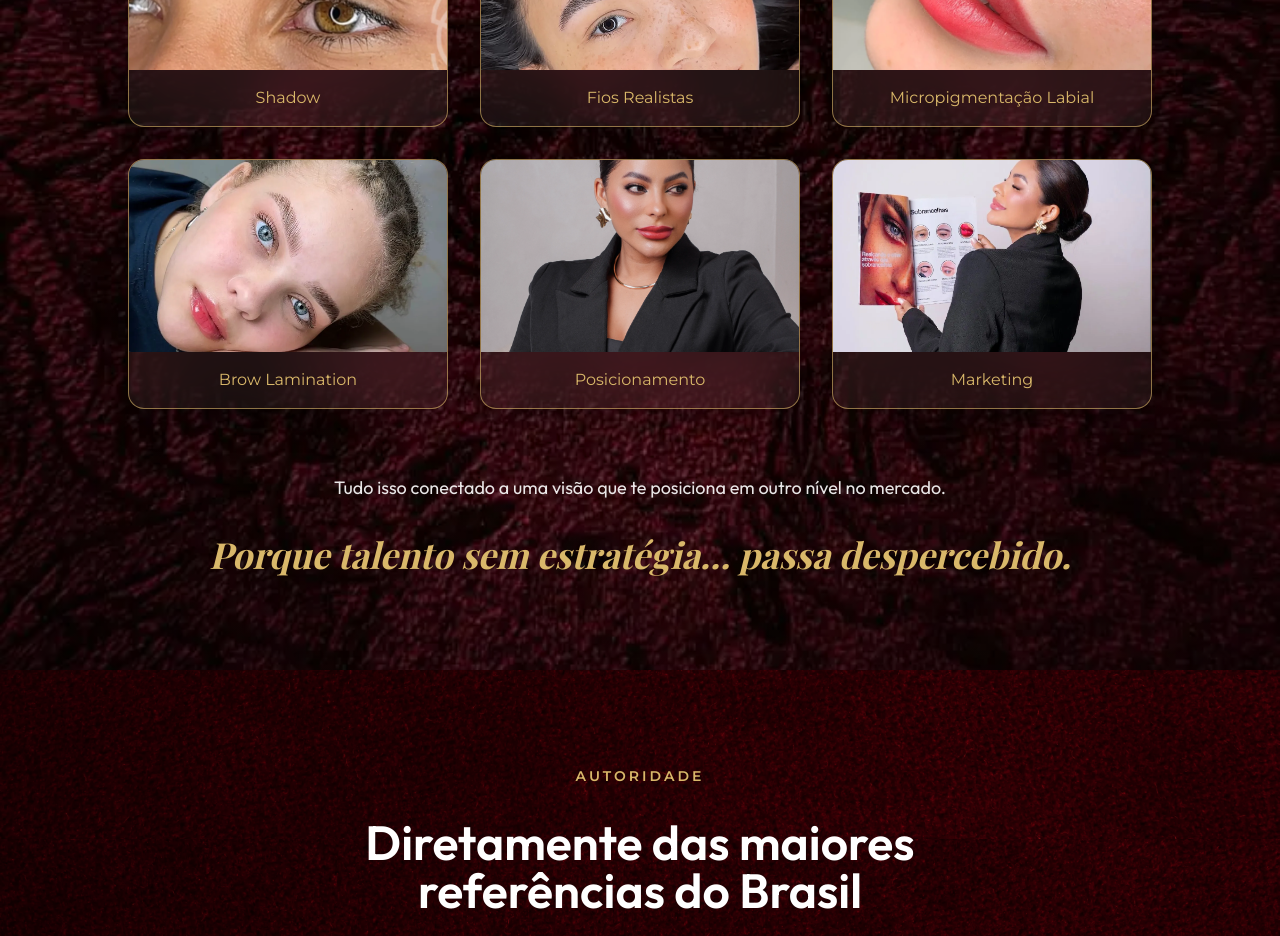
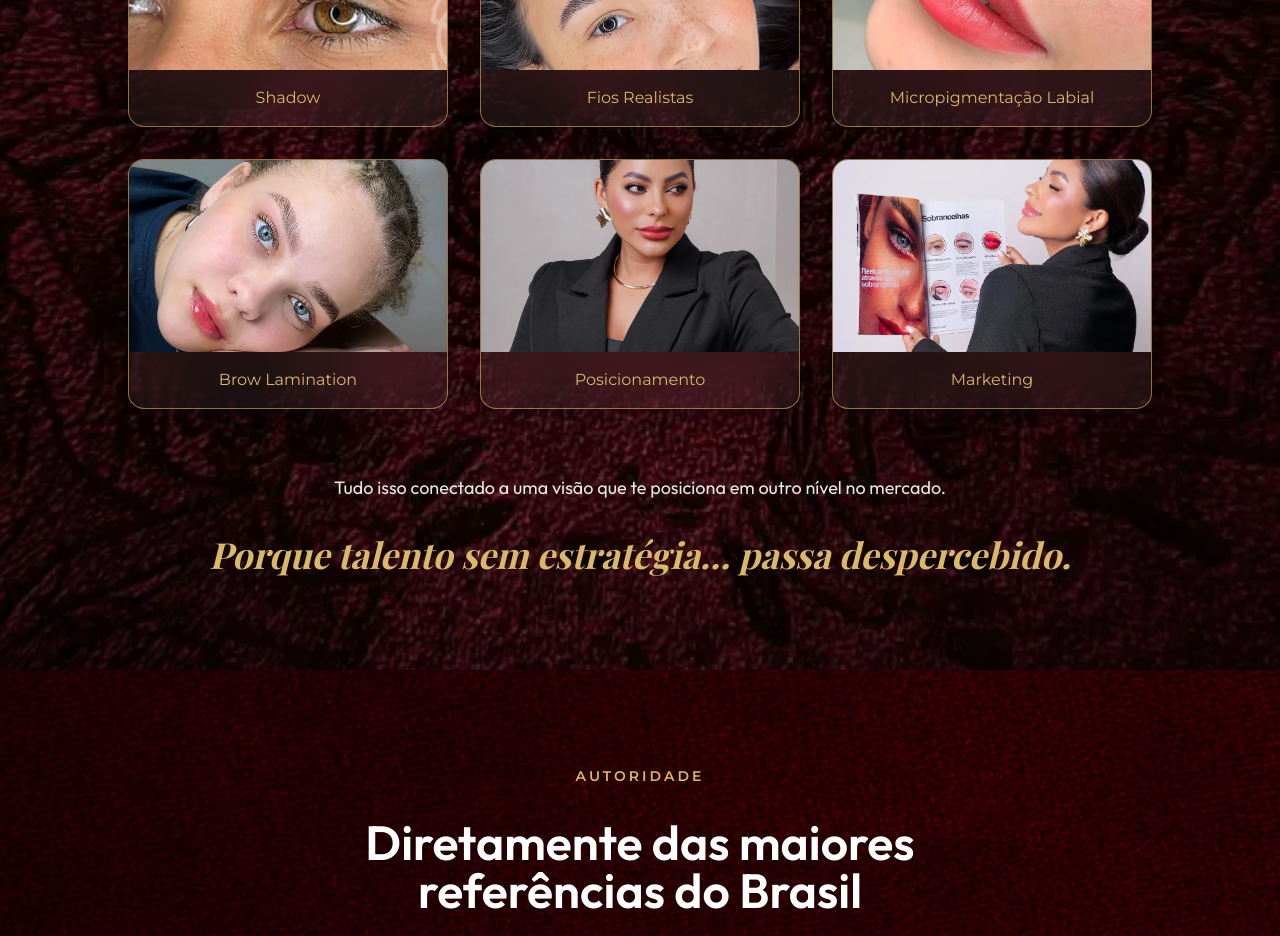
Before and after one commit to italolima01/landing-bridgerton, a React (Create React App) app: page / in a window 1280 px wide. Shown: the part 3500-4436 px from the top of the page. Built offline with nearby package versions, Linux system fonts and the light colour scheme; the HTML template or start-up script is replaced by a standard one; a web font is replaced by a local one.

Commit message:
fix: Diferencial: Ajustada imagem dentro do card Marketing

```diff
--- a/src/components/Diferencial.jsx
+++ b/src/components/Diferencial.jsx
@@ -7,7 +7,7 @@ const skills = [
   { icon: '💋', name: 'Micropigmentação Labial', img: '/assets/img/aquarelle-lips.webp', objectPosition: 'center 55%' },
   { icon: '✨', name: 'Brow Lamination', img: '/assets/img/brow-lamination.webp', objectPosition: 'center 35%' },
   { icon: '👑', name: 'Posicionamento', img: '/assets/img/posicionamento.webp', objectPosition: 'center 40%' },
-  { icon: '📈', name: 'Marketing', img: '/assets/img/marketing.webp', objectPosition: 'center 35%' },
+  { icon: '📈', name: 'Marketing', img: '/assets/img/marketing.webp', objectPosition: '20% 30%' },
 ];
 
 const Diferencial = () => {
@@ -74,11 +74,16 @@ const Diferencial = () => {
                     src={`${process.env.PUBLIC_URL}${skill.img}`}
                     alt={skill.name}
                     className={`w-full h-full object-cover transition-transform duration-300 ${
-                      skill.name === 'Shadow' ? 'scale-150 hover:scale-[1.6]' : 'hover:scale-110'
+                      skill.name === 'Shadow' ? 'scale-150 hover:scale-[1.6]' :
+                      skill.name === 'Marketing' ? 'scale-125 hover:scale-[1.35] translate-x-8' :
+                      'hover:scale-110'
                     } ${
                       skill.name === 'Posicionamento' ? 'scale-100' : ''
                     }`}
-                    style={skill.objectPosition ? { objectPosition: skill.objectPosition } : {}}
+                    style={{
+                      objectPosition: skill.objectPosition || 'center center',
+                      objectFit: 'cover'
+                    }}
                   />
                 </div>
               ) : (
```
